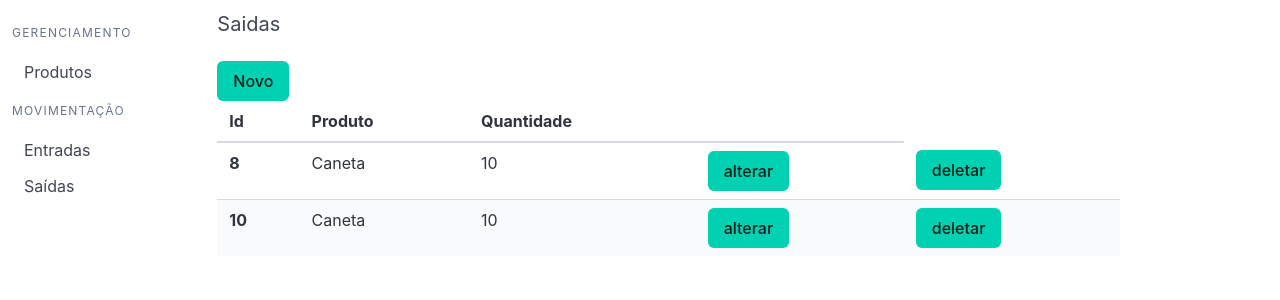
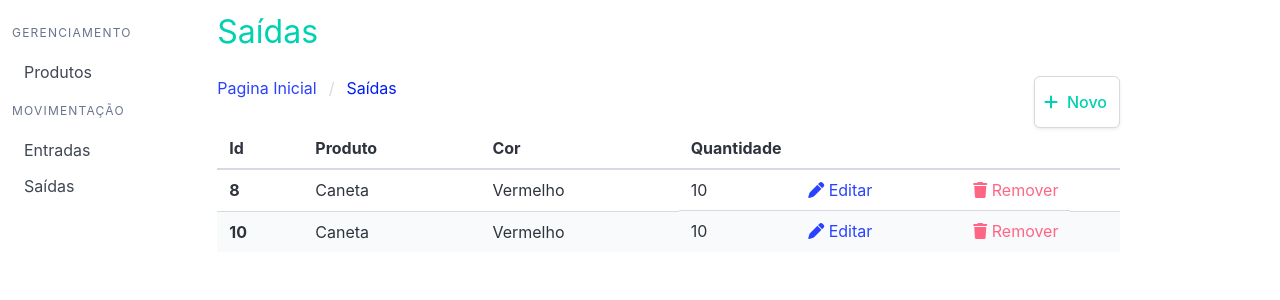
Before and after one commit to frreiro/estoque, a Django app: page /saida/list_saida in a window 1280 px wide. Shown: the part 100-400 px from the top of the page. Run offline with Django 5.2, Linux system fonts and the light colour scheme; data comes from the database, SQL or seed files in the repository; both versions use the stored data as it was after the commit; some libraries are stand-ins or nearby versions.

Commit message:
feat: add css at saidas

```diff
--- a/entrada/templates/new_entrada.html
+++ b/entrada/templates/new_entrada.html
@@ -8,6 +8,7 @@
   <nav class="navbar breadcrumb" aria-label="breadcrumbs">
       <ul>
           <li class=""><a href="{% url 'entrada:list_entrada' %}">Pagina Inicial</a></li>
+          <li><a href="{% url 'entrada:list_entrada' %}">Entradas</a></li>
           <li class="is-active"><a href="#">Nova Entrada</a></li>
       </ul>
   </nav>
--- a/saida/templates/list_saida.html
+++ b/saida/templates/list_saida.html
@@ -1,21 +1,51 @@
-{% extends 'base.html' %}{% block product %}
-<h2 class="subtitle">Saidas</h2>
-<a class="button is-primary" href="{% url 'saida:new_saida' %}">Novo</a>
+{% extends 'base.html' %}
+{% block product %}
+<h1 class="subtitle is-3 has-text-primary">
+  Saídas
+</h1>
+<div>
+  <nav class="navbar breadcrumb" aria-label="breadcrumbs">
+      <ul>
+          <li><a href="{% url 'produto:list_produto' %}">Pagina Inicial</a></li>
+          <li class="is-active"><a href="#">Saídas</a></li>
+      </ul>
+      <div class="navbar-end">
+          <a class="button has-text-primary" href="{% url 'saida:new_saida' %}">
+              <span class="icon is-small mr-1">
+                  <i class="fa-solid fa-plus"></i>
+              </span>
+              Novo
+          </a>
+      </div>
+  </nav>
+</div>
 <table class="table is-striped is-hoverable is-fullwidth">
   <thead>
     <tr>
       <th>Id</th>
       <th>Produto</th>
+      <th>Cor</th>
       <th>Quantidade</th>
       <th></th>
-    </tr>
+  </tr>
   </thead>
   <tbody>{% for saida in saidas %}<tr>
       <th>{{ saida.id }}</th>
       <td>{{ saida.produto }}</td>
-      <td>{{ saida.quantidade }}</td>
-      <td><a class="button is-primary" href="{% url 'saida:update_saida' saida.id %}">alterar</a></td>
-      <td><a class="button is-primary" href="{% url 'saida:delete_saida' saida.id %}">deletar</a></td>
-    </tr>{% endfor %} </tbody>
+      <td>{{ saida.produto.cor }}</td>
+      <td class="is-flex justify-content is-justify-content-space-between">
+        {{ saida.quantidade }}
+        <a href="{% url 'saida:update_saida' saida.id%}">
+            <i class="fa-solid fa-pen"></i>
+            Editar
+        </a>
+        <a class="has-text-danger" href="{% url 'saida:delete_saida' saida.id%}">
+            <i class="fa-solid fa-trash"></i>
+            Remover
+        </a>
+    </td>
+    <td></td>
+    </tr>{% endfor %}
+  </tbody>
 </table>
 {% endblock %}
```
Also changed, not shown: saida/templates/new_saida.html (+15 -2 lines), saida/templates/update_saida.html (+16 -3 lines), db.sqlite3.
